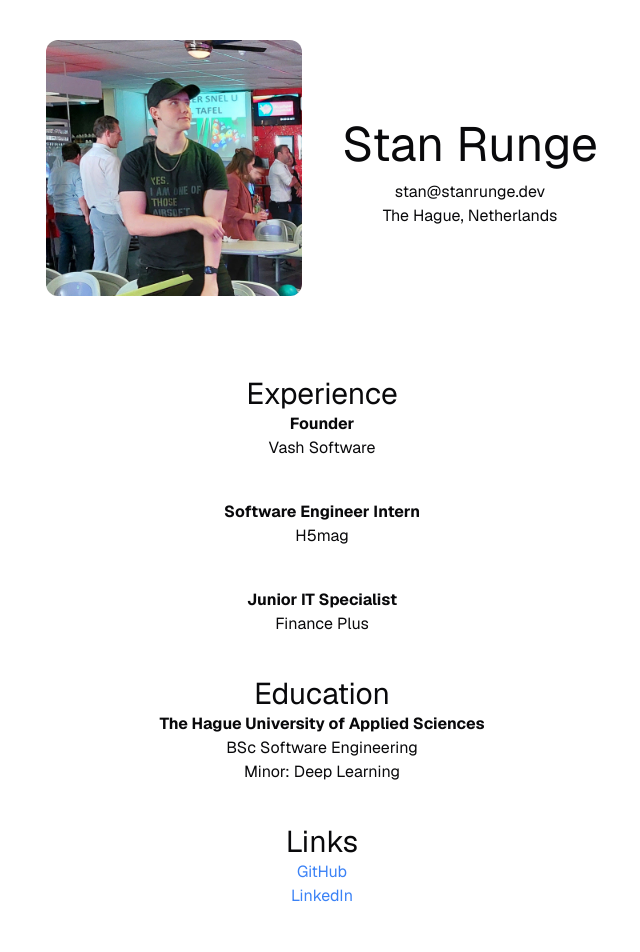
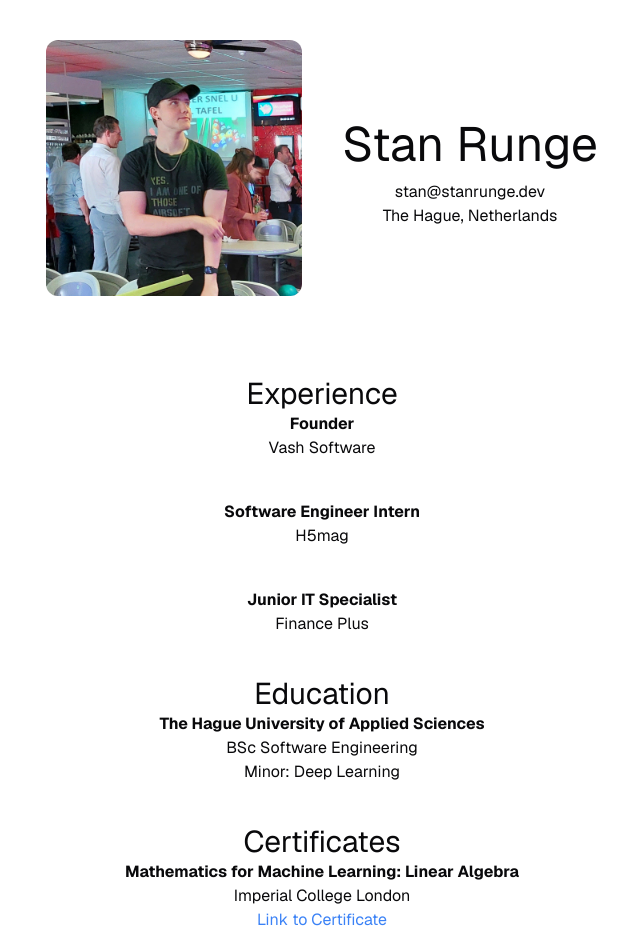
Before and after one commit to stanrunge/personal-website, a Next.js app: page / in a window 1280 px wide. Shown: the top 952 px of the page, without its empty margins (318-958 px from the left). Built offline with nearby package versions, Linux system fonts and the light colour scheme.

Commit message:
Add certificates section to page.tsx

```diff
--- a/app/page.tsx
+++ b/app/page.tsx
@@ -31,6 +31,18 @@ export default async function Index() {
       </div>
 
       <div className="text-center my-10">
+        <h2 className="text-3xl">Certificates</h2>
+        <b>Mathematics for Machine Learning: Linear Algebra</b>
+        <p>Imperial College London</p>
+        <a
+          className="text-blue-500"
+          href="https://coursera.org/share/11b0e4d6cf00b44869dcf9c4bec70865"
+        >
+          Link to Certificate
+        </a>
+      </div>
+
+      <div className="text-center my-10">
         <h2 className="text-3xl">Links</h2>
         <ul>
           <li>
```
